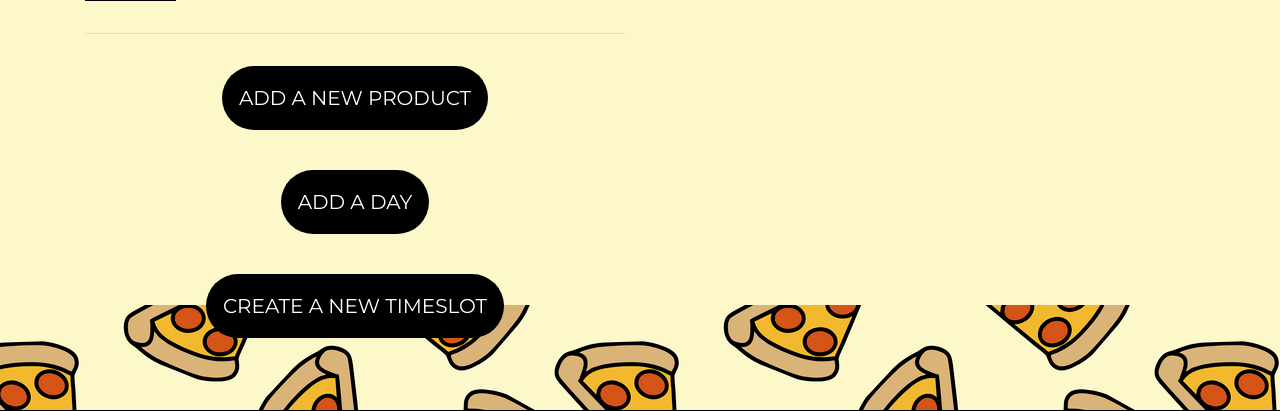
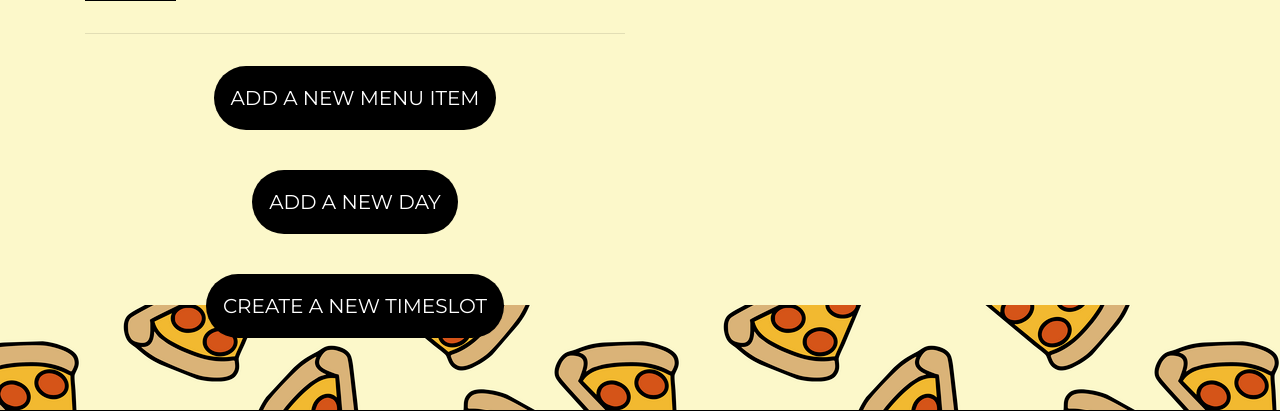
Before and after one commit to markj0hnst0n/pizza-delivery-place, a Django app: page /profile/admin/ in a window 1280 px wide. Shown: the part 495-906 px from the top of the page. Run offline with Django 3.2, Linux system fonts and the light colour scheme; the visitor is signed in with stand-in values (Sample User, id 1); data that the repository does not hold is empty; some libraries are stand-ins or nearby versions.

Commit message:
site admin polished further

```diff
--- a/profiles/templates/profiles/admin.html
+++ b/profiles/templates/profiles/admin.html
@@ -42,12 +42,12 @@
             <div class="text-center">
                 <h4 class="py-3">
                     <a href="{% url 'add_menu_item' %}" class="deals-button text-white nav-color btn btn-lg rounded-pill text-uppercase py-3">
-                    Add a new product
+                    Add a new Menu Item
                     </a>
                 </h4>
                 <h4 class="py-3">
                     <a href="{% url 'add_day' %}" class="deals-button text-white nav-color btn btn-lg rounded-pill text-uppercase py-3">
-                    Add a Day
+                    Add a new Day
                     </a>
                 </h4>
                 <h4 class="py-3">
--- a/timeslot/views.py
+++ b/timeslot/views.py
@@ -105,7 +105,7 @@ def edit_timeslot(request, s_id):
         form = TimeslotForm(request.POST, request.FILES, instance=slot)
         if form.is_valid():
             form.save()
-            messages.success(request, 'Successfully updated item!')
+            messages.success(request, 'Successfully updated timeslot!')
             return redirect(reverse('timeslot'))
         else:
             messages.error(request, 'Failed to update item. Please ensure the form is valid.')
```
Also changed, not shown: timeslot/templates/timeslot/timeslot.html (+14 -10 lines).
